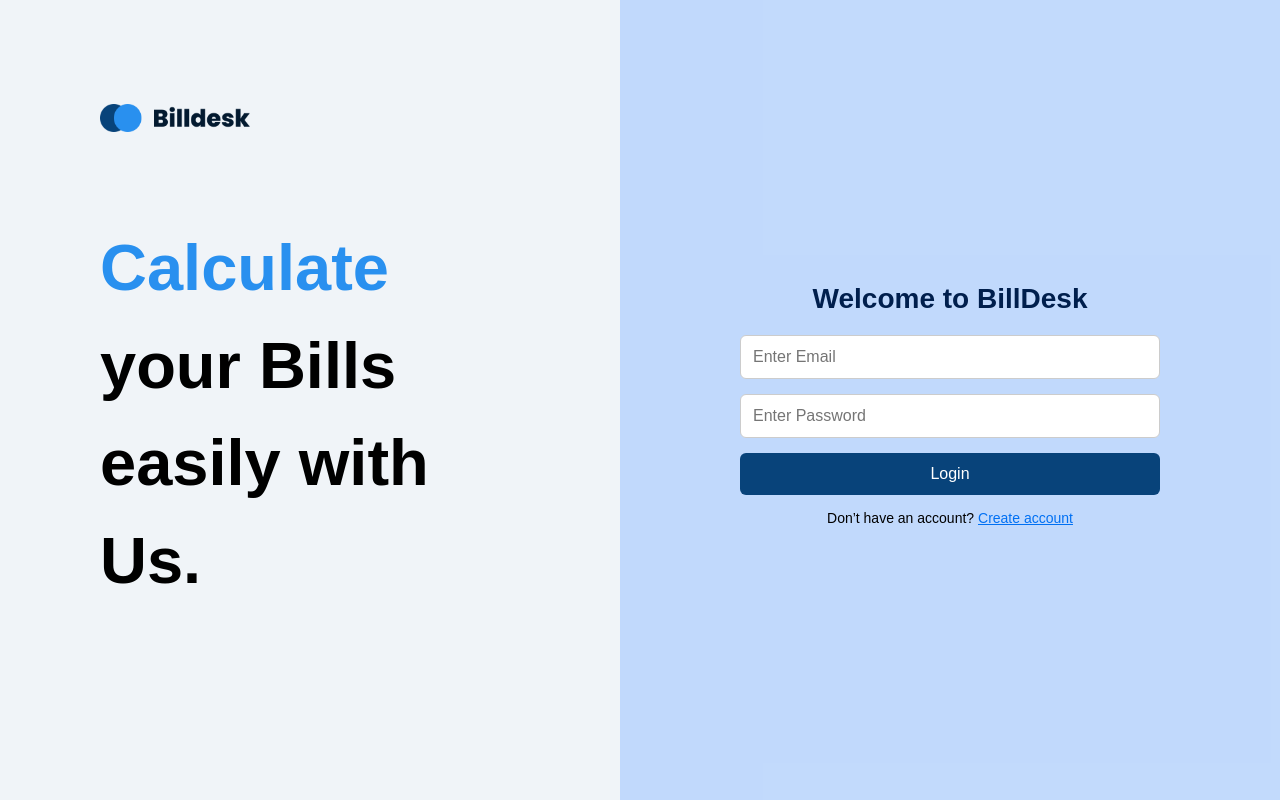
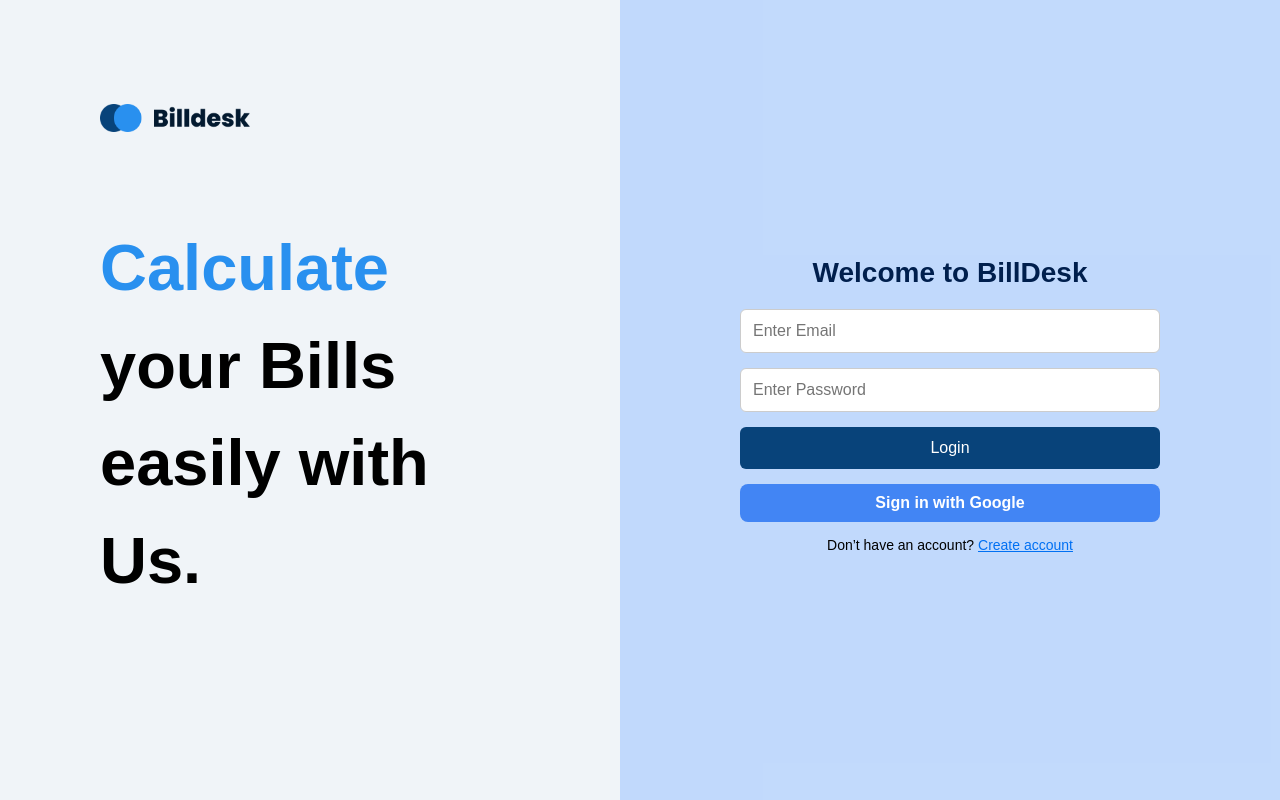
Before and after one commit to monalsutar/Quick-Bill, a Next.js app: page / in a window 1280 px wide. Built offline with nearby package versions, Linux system fonts and the light colour scheme.

Commit message:
Google Sign up

```diff
--- a/package.json
+++ b/package.json
@@ -16,7 +16,8 @@
     "jspdf-autotable": "^5.0.2",
     "mongoose": "^8.19.1",
     "next": "15.5.4",
-    "nodemailer": "^7.0.9",
+    "next-auth": "^4.24.11",
+    "nodemailer": "^6.9.13",
     "react": "19.1.0",
     "react-dom": "19.1.0"
   },
--- a/src/app/layout.js
+++ b/src/app/layout.js
@@ -1,12 +1,17 @@
+"use client";
+
 import "./globals.css";
 // import Link from "next/link";
+
+import { SessionProvider } from "next-auth/react";
+
 import Head from "next/head";
 
 export default function RootLayout({ children }) {
   return (
     <html lang="en" title="Bill Desk">
       <body className="bg-gray-50">
-        {children}
+        <SessionProvider>{children}</SessionProvider>
       </body>
     </html>
   );
--- a/src/app/page.js
+++ b/src/app/page.js
@@ -4,6 +4,8 @@ import axios from "axios";
 import { useState } from "react";
 import { useRouter } from "next/navigation";
 import "./globals.css";
+import { signIn, signOut, useSession } from "next-auth/react";
+
 // import Logo from "./logo.png";
 
 import Head from "next/head";
@@ -91,6 +93,26 @@ export default function Home() {
               />
               <button type="submit">Login</button>
             </form>
+
+
+            {/* 🟢 Google Sign-In Button */}
+            <button
+              onClick={() => signIn("google", { callbackUrl: "/customer" })}
+              style={{
+                backgroundColor: "#4285F4",
+                color: "white",
+                border: "none",
+                padding: "10px 20px",
+                borderRadius: "8px",
+                cursor: "pointer",
+                fontWeight: "bold",
+                marginTop: "15px",
+              }}
+            >
+              Sign in with Google
+            </button>
+
+
             <p className="switch">
               Don’t have an account?{" "}
               <span onClick={() => setIsLogin(false)}>Create account</span>
@@ -114,6 +136,26 @@ export default function Home() {
               />
               <button type="submit">Sign Up</button>
             </form>
+
+            {/* 🟢 Optionally add Google sign-up here too */}
+            <button
+              onClick={() => signIn("google", { callbackUrl: "/customer" })}
+              style={{
+                backgroundColor: "#4285F4",
+                color: "white",
+                border: "none",
+                padding: "10px 20px",
+                borderRadius: "8px",
+                cursor: "pointer",
+                fontWeight: "bold",
+                marginTop: "15px",
+              }}
+            >
+              Sign up with Google
+            </button>
+
+
+
             <p className="switch">
               Already have an account?{" "}
               <span onClick={() => setIsLogin(true)}>Login here</span>
```
Also changed, not shown: src/app/api/auth/[...nextauth]/route.js (added, +14 -0 lines), 1 other file (tests, documents, lock files or other folders).
